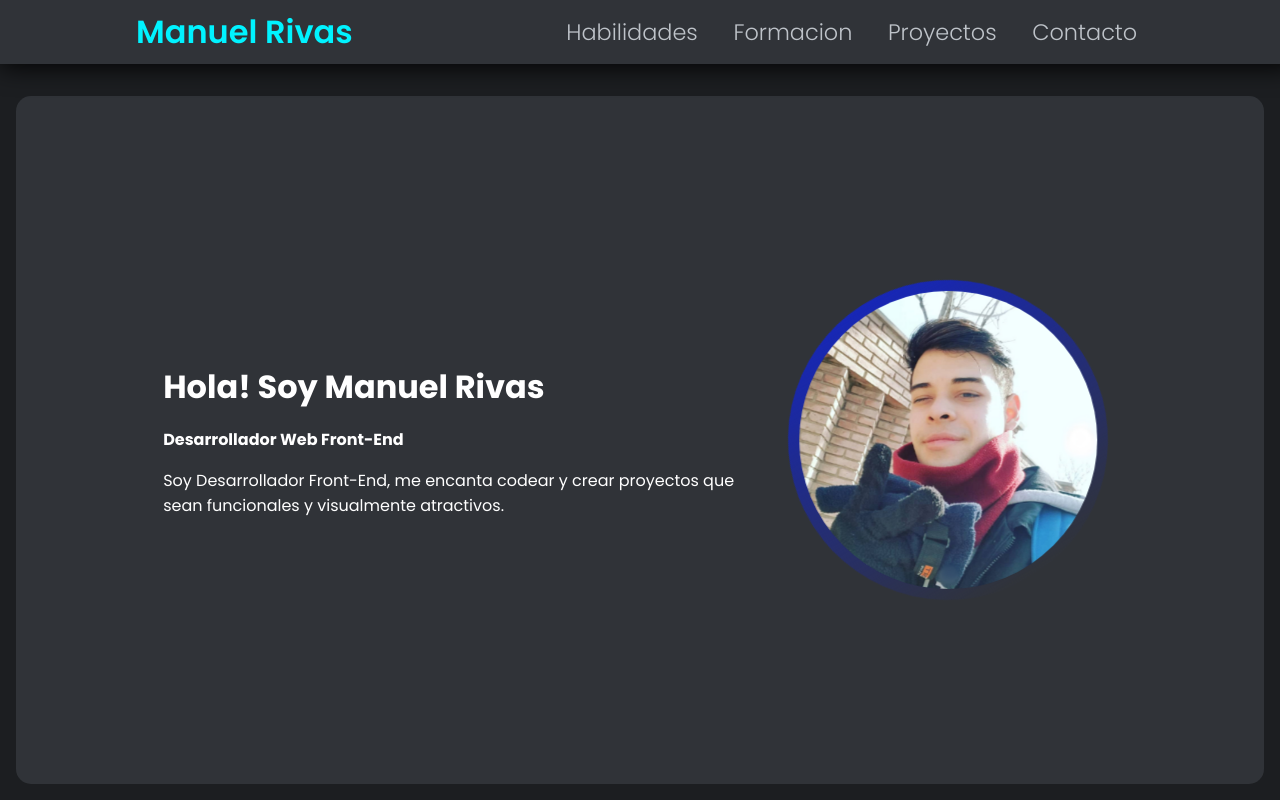
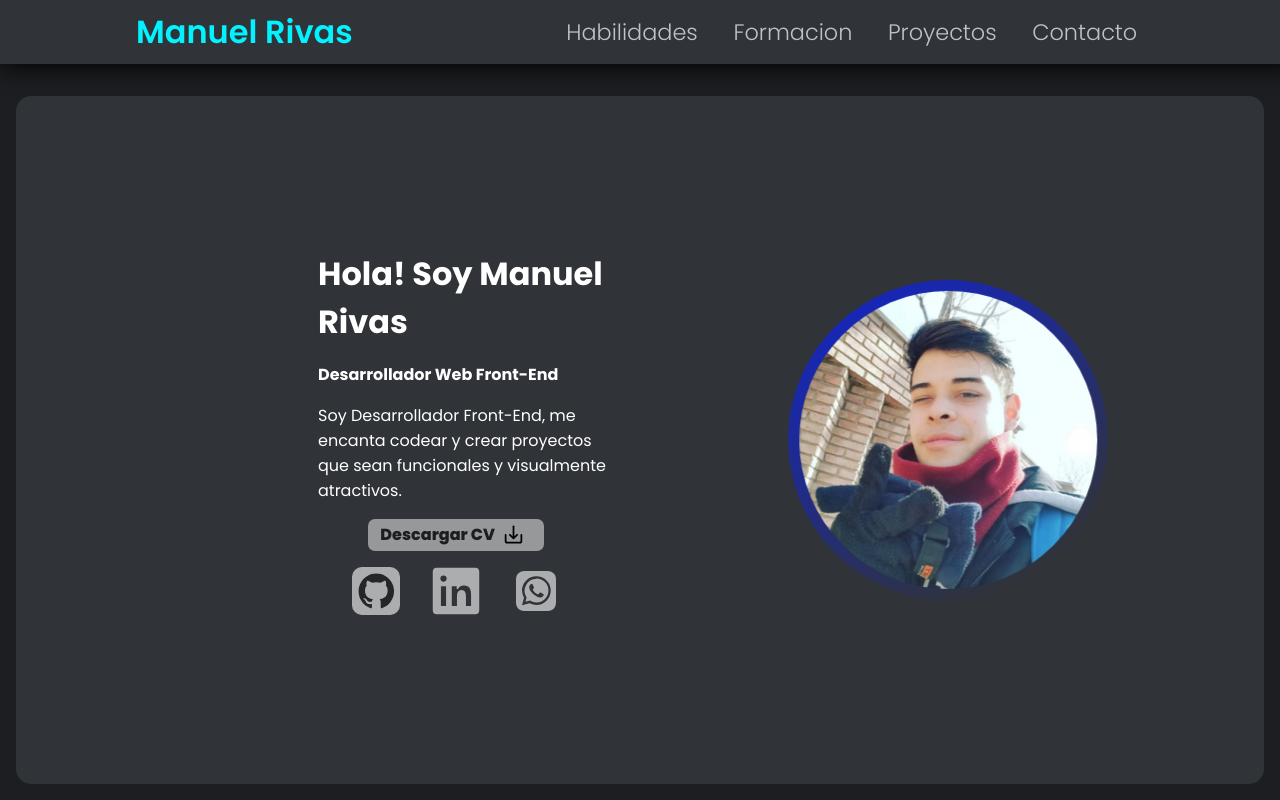
Before and after one commit to rexdaro/Portfolio, a React (Vite) app: page / in a window 1280 px wide. Shown: the top 800 px of the page. Built offline with nearby package versions, Linux system fonts and the light colour scheme.

Commit message:
terminado desktop

```diff
--- a/src/App.css
+++ b/src/App.css
@@ -88,6 +88,17 @@
     display: flex;
     justify-content: center;
     scroll-margin-top: 6rem;
+    flex-direction: row;
+    flex-wrap: wrap;
+}
+
+.container_info_principal{
+    display: flex;
+    flex-direction: column;
+    justify-content: center;
+    align-items: center;
+    width: 50%;
+
 }
 
 .div_card {
@@ -101,8 +112,8 @@
     display: flex;
     flex-direction: column;
     justify-content: center;
-    width: 30%;
     align-items: center;
+    width: 23rem;
 }
 
 .animacion_imagen_manu{
@@ -154,6 +165,41 @@
         transform: rotate(-360deg);
       }
 }
+
+
+/* descarga de curriculum */
+
+.div_download{
+    width: 11rem;
+    height: 2rem;
+    background-color: #ffffff7e;
+    display: flex;
+    color: #1C1E21;
+    align-items: center;
+    justify-content: center;
+    border-radius: 7px;
+    margin-top: 1rem;
+    font-family: 'Poppins', sans-serif;
+    font-weight: 800;
+    transition: 0.3s;
+}
+
+.div_download:hover{
+    background-color: #00f3ff;
+    transform: scale(1.05);
+
+}
+
+.div_download img{
+    height: 1.3rem;
+    margin: 0 0.5rem;
+}
+
+.div_download a{
+    text-decoration: none;
+    color: #1C1E21;
+}
+
 
 /* modificaciones para los componentes secundarios */
 .div_componenteSecundario{
@@ -549,7 +595,6 @@
 .div_contacto{
 
     display: flex;
-    height: 50vh;
     min-height: 30rem;
     flex-direction: column;
     border-bottom: 1px solid;
@@ -618,12 +663,13 @@
     margin: 10px;
     display: flex;
     justify-content: space-between;
+    align-items: center;
+    margin-top: 2rem;
 }
 
 .footer h5{
-    margin: 1rem;
-
     font-size: 1rem;
+    color: rgba(255, 255, 255, 0.562);
 }
 
 .iconos_footer{
--- a/src/components/Principal/Principal.jsx
+++ b/src/components/Principal/Principal.jsx
@@ -1,5 +1,17 @@
 import Card from "./Card"
 import foto_manu from '../../../public/img/foto_manu.jpg'
+import download from "../../../public/icon/download.svg"
+
+
+
+import github from '../../../public/icon/github_cuadrado_blanco.svg'
+import linkedin from '../../../public/icon/linkedinBlanco.svg'
+import whatsapp from '../../../public/icon/whatsapp.svg'
+
+import Icono from "../secundario/componentes_iconos/Icono"
+
+
+
 
 
 function Principal() {
@@ -7,13 +19,27 @@ function Principal() {
     return (
       <>
         <div id='inicio' className="div_componentePrincipal">
-          <Card clase={'div_card'}/>
+          <div className="container_info_principal">
+            <Card clase={'div_card'}/>
+            <div className="div_download">
+                <a href="https://drive.google.com/file/d/1yBJctyop7aLnEl0EgNDHkVs5wDyZZzqp/view?usp=sharing" target="_blank">Descargar CV</a>
+                <img src={download} alt="" />
+            </div>
+            <div className='iconos_footer'>
+                    <a href="https://github.com/rexdaro" target="_blank"><Icono claseImg='img_icono_footer' icono={github} descripcion={''}/></a>
+                    <a href="https://www.linkedin.com/in/manuel-rivas-a56709200/" target="_blank"><Icono claseImg='img_icono_footer' icono={linkedin} descripcion={''}/></a>
+                    <a href="https://wa.me/542617047380" target="_blank"><Icono claseImg='img_icono_footer' icono={whatsapp} descripcion={''}/></a>
+
+            </div>
+          </div>
+
+
+
           <div className="div_img_manu">
             <div className="animacion_imagen_manu">
               <img src={foto_manu} alt="Manuel Rivas" className="img_manu"></img>
             </div>
           </div>
-
         </div>
 
 
--- a/src/components/secundario/Contacto.jsx
+++ b/src/components/secundario/Contacto.jsx
@@ -5,9 +5,6 @@ import linkedin from '../../../public/icon/linkedinBlanco.svg'
 import whatsapp from '../../../public/icon/whatsapp.svg'
 import gmail from '../../../public/icon/mailCuadradoBlanco_ico.svg'
 import instagram from '../../../public/icon/instagram.svg'
-import facebook from '../../../public/icon/facebook.svg'
-import youtube from '../../../public/icon/youtube.svg'
-import twitch from '../../../public/icon/twitch.svg'
 import cv from '../../../public/icon/cv.svg'
 
 import Icono from './componentes_iconos/Icono'
@@ -24,6 +21,7 @@ function Contacto({clase}) {
                     </div>
                     <h4>¿Quieres contactar conmigo?</h4>
                     <h5>¡Hablemos!</h5>
+                    <p>E-Mail: rexdaro@gmail.com</p>
 
                     <div className='div_boton'>
                         <a className='boton_enviar' href="https://mail.google.com/mail/?view=cm&to=rexdaro@gmail.com" target="_blank">
@@ -39,7 +37,7 @@ function Contacto({clase}) {
             </div>
             <div className='footer'>
 
-                <h5>Copyright  | Coded with  by Manuel Rivas</h5>
+                <h5>Copyright &copy; | &hearts; Coded with  by <strong>Manuel Rivas</strong></h5>
 
 
                 <div className='iconos_footer'>
--- a/src/components/secundario/Proyectos.jsx
+++ b/src/components/secundario/Proyectos.jsx
@@ -55,8 +55,8 @@ function Proyectos({clase}) {
                 imagen={encriptador}
                 descripcion={'Encriptador'}
                 sobreProyecto={'Creé un encriptador usando HTML, CSS y JavaScript, mejorando mis habilidades de programación y seguridad de datos al implementar algoritmos de cifrado. Fortalecí mis conocimientos técnicos y comprensión de la seguridad de la información.'}
-                linkPagina={'https://playerzone.netlify.app/'}
-                linkGitHub={'https://github.com/Juliorivasz/PlayerZone'}
+                linkPagina={'https://rexdaro.github.io/encriptador/'}
+                linkGitHub={'https://github.com/rexdaro/encriptador'}
                 tecnologia1={<Icono claseDiv='div_icono_proyecto' claseImg="icono_proyecto" icono={html} descripcion={'HTML'}/>}
                 tecnologia2={<Icono claseDiv='div_icono_proyecto' claseImg="icono_proyecto" icono={css3} descripcion={'CSS3'}/>}
                 tecnologia3={<Icono claseDiv='div_icono_proyecto' claseImg="icono_proyecto" icono={js} descripcion={'JavaScript'}/>}
@@ -68,8 +68,8 @@ function Proyectos({clase}) {
                 imagen={cartas}
                 descripcion={'BlackJack'}
                 sobreProyecto={'Creé un juego de Blackjack usando HTML, CSS y JavaScript, donde aprendí sobre arrays, objetos y desestructuración. Fue una valiosa experiencia para mejorar mis habilidades de programación y comprender mejor la lógica y manipulación de datos.'}
-                linkPagina={'https://playerzone.netlify.app/'}
-                linkGitHub={'https://github.com/Juliorivasz/PlayerZone'}
+                linkPagina={'https://rexdaro.github.io/juegoDeBlackJack/'}
+                linkGitHub={'https://github.com/rexdaro/juegoDeBlackJack'}
                 tecnologia1={<Icono claseDiv='div_icono_proyecto' claseImg="icono_proyecto" icono={bootstrap} descripcion={'Bootstrap'}/>}
                 tecnologia2={<Icono claseDiv='div_icono_proyecto' claseImg="icono_proyecto" icono={css3} descripcion={'CSS3'}/>}
                 tecnologia3={<Icono claseDiv='div_icono_proyecto' claseImg="icono_proyecto" icono={js} descripcion={'JavaScript'}/>}
@@ -81,8 +81,8 @@ function Proyectos({clase}) {
                 imagen={portfolio}
                 descripcion={'Portfolio'}
                 sobreProyecto={'Desarrollé mi portfolio utilizando React, aprendiendo sobre JSX, useState, useEffect y otros hooks. Integré HTML, CSS y JS para crear un sitio dinámico y funcional. Una forma efectiva de mostrar mis proyectos y habilidades.'}
-                linkPagina={'https://playerzone.netlify.app/'}
-                linkGitHub={'https://github.com/Juliorivasz/PlayerZone'}
+                linkPagina={'https://manuel-rivas-frontend-developer.netlify.app/'}
+                linkGitHub={'https://github.com/rexdaro/Portfolio'}
                 tecnologia1={<Icono claseDiv='div_icono_proyecto' claseImg="icono_proyecto" icono={js} descripcion={'JavaScript'}/>}
                 tecnologia2={<Icono claseDiv='div_icono_proyecto' claseImg="icono_proyecto" icono={css3} descripcion={'CSS3'}/>}
                 tecnologia3={<Icono claseDiv='div_icono_proyecto' claseImg="icono_proyecto" icono={react} descripcion={'React'}/>}
--- a/src/components/secundario/componentes_proyectos/Proyecto.jsx
+++ b/src/components/secundario/componentes_proyectos/Proyecto.jsx
@@ -47,8 +47,8 @@ function Proyecto({imagen, descripcion, claseImg="icono", claseParrafo="parrafo_
                             <img src={gitHubIco} alt="GitHub" />
                         </div>
                         <div>
-                            <a href={linkPagina}>Demo</a>
-                            <a href={linkGitHub}>GitHub</a>
+                            <a href={linkPagina} target="_blank">Demo</a>
+                            <a href={linkGitHub} target="_blank">GitHub</a>
                         </div>
 
                     </div>
```
Also changed, not shown: public/icon/download.svg (added).
